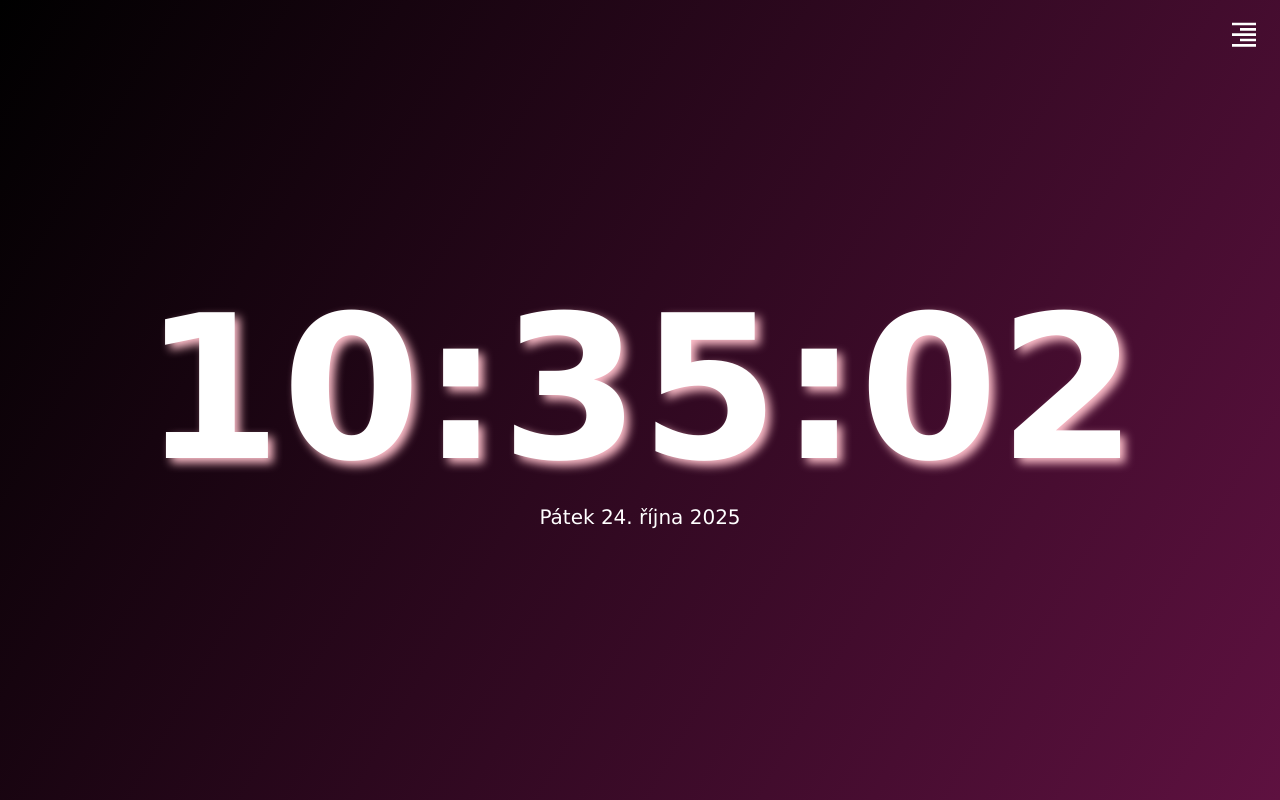
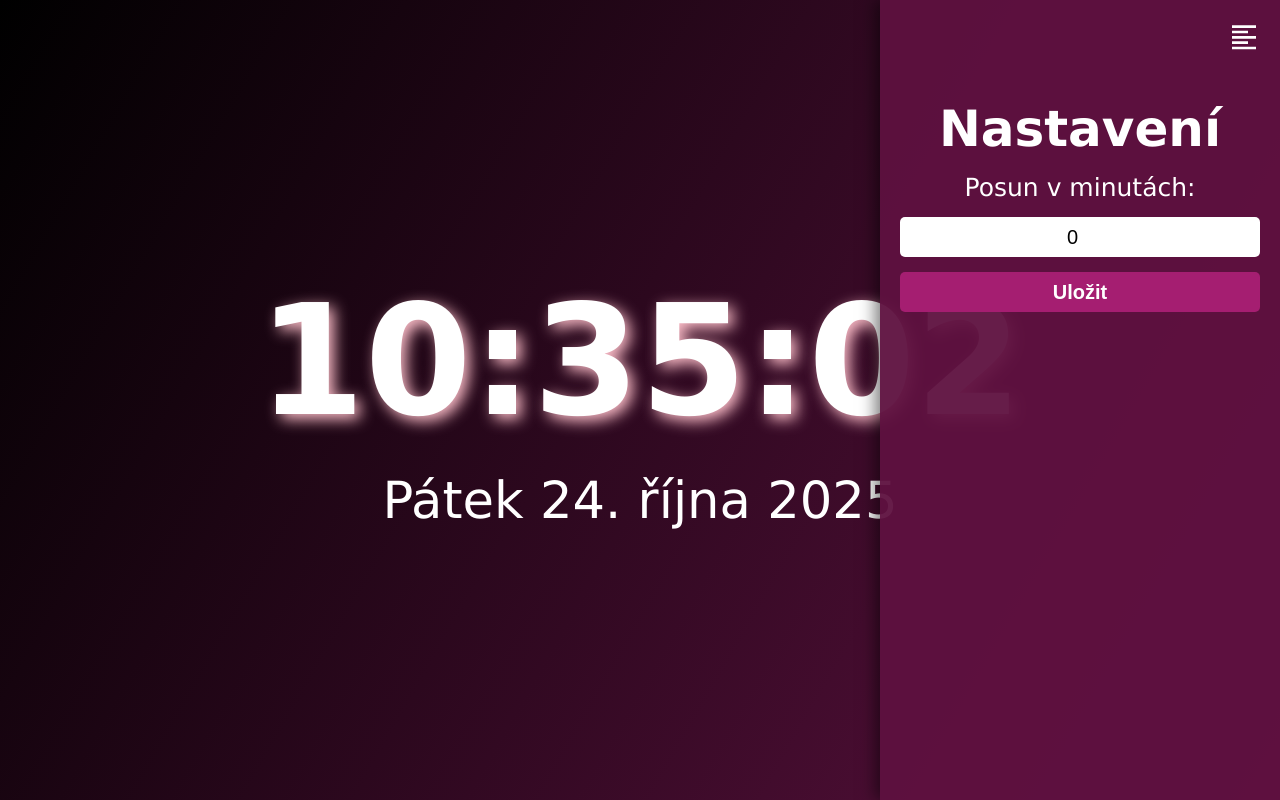
Before and after one commit to Simcaa007/groupwork, a plain HTML site: page GroupWork_Clock-main/index.html in a window 1280 px wide. Both pictures are taken after a click on the icon 1244 px from the left and 36 px from the top of the page. Drawn offline with Linux system fonts and the light colour scheme.

Commit message:
responzivita a sidebar

```diff
--- a/GroupWork_Clock-main/index.html
+++ b/GroupWork_Clock-main/index.html
@@ -1,28 +1,33 @@
 <!DOCTYPE html>
-<html lang="en">
+<html lang="cs">
+
 <head>
     <meta charset="UTF-8">
     <meta name="viewport" content="width=device-width, initial-scale=1.0">
-    <title>Clock</title>
-
+    <title>Digitální hodiny</title>
     <link rel="stylesheet" href="styles.css">
 </head>
+
 <body>
 
-    <svg id="ikona-nastaveni" xmlns="http://www.w3.org/2000/svg" width="32" height="32" viewBox="0 0 24 24" fill="white">
-        <path d="M3 4h18v2H3zm0 4h12v2H3zm0 4h18v2H3zm0 4h12v2H3zm0 4h18v2H3z"/>
+    <svg id="ikona-nastaveni" xmlns="http://www.w3.org/2000/svg" width="32" height="32" viewBox="0 0 24 24"
+        fill="white">
+        <path d="M3 4h18v2H3zm0 4h12v2H3zm0 4h18v2H3zm0 4h12v2H3zm0 4h18v2H3z" />
     </svg>
 
+    <h1><span id="hodiny">00:00:00</span></h1>
+    <p id="datum">Loading...</p>
 
-    <h1><span id="hodiny"></span></h1>
-    <p id="datum"></p>
+    <div class="sidebar">
+        <h2>Nastavení</h2>
+        <label for="posun">Posun v minutách:</label>
+        <input type="number" id="posun" value="0">
+        <button id="ulozit">Uložit</button>
+    </div>
 
-    <div class="overlay"></div>
+    <div id="alert"></div>
 
-
+    <script src="script.js"></script>
 </body>
 
-<script src="script.js">
-</script>
-
 </html>
--- a/GroupWork_Clock-main/script.js
+++ b/GroupWork_Clock-main/script.js
@@ -1,73 +1,55 @@
-function hodiny(){
-    const datum = new Date();
-    const h = datum.getHours().toString().padStart(2, '0');
-    const m = datum.getMinutes().toString().padStart(2, '0');
-    const s = datum.getSeconds().toString().padStart(2, '0');
+function hodiny() {
+    const datumObj = new Date();
+    const posun = parseInt(localStorage.getItem("posun")) || 0;
+    datumObj.setMinutes(datumObj.getMinutes() + posun);
 
-    document.getElementById("hodiny").innerHTML =  h  + ":" + m + ":" + s ;
+    const h = datumObj.getHours().toString().padStart(2, '0');
+    const m = datumObj.getMinutes().toString().padStart(2, '0');
+    const s = datumObj.getSeconds().toString().padStart(2, '0');
+
+    document.getElementById("hodiny").innerHTML = `${h}:${m}:${s}`;
 }
 
 hodiny();
 setInterval(hodiny, 1000);
-
-
-function datum(){
-    const datum = new Date();
-    const d = datum.getDay();
-
-    var denCisla = datum.getDate();
-    var mesic = datum.getMonth() + 1;
-    var rok = datum.getFullYear();
-
-    var textDne = "";
-    var textMesice = "";
-
-    switch(d){
-        case 1: textDne = "Pondělí"; break;
-        case 2: textDne = "Úterý"; break;
-        case 3: textDne = "Středa"; break;
-        case 4: textDne = "Čtvrtek"; break;
-        case 5: textDne = "Pátek"; break;
-        case 6: textDne = "Sobota"; break;
-        case 7: textDne = "Neděle"; break;
-    }
-
-    switch (mesic){
-        case 1: textMesice = "ledna"; break;
-        case 2: textMesice = "února"; break;
-        case 3: textMesice = "března"; break;
-        case 4: textMesice = "dubna"; break;
-        case 5: textMesice = "května"; break;
-        case 6: textMesice = "června"; break;
-        case 7: textMesice = "července"; break;
-        case 8: textMesice = "srpna"; break;
-        case 9: textMesice = "zaří"; break;
-        case 10: textMesice = "října"; break;
-        case 11: textMesice = "listopadu"; break;
-        case 12: textMesice = "prosince"; break;
-
-    }
-
-
-    document.getElementById("datum").innerHTML = textDne + " " + denCisla + ". " + textMesice + " " + rok;
+function datum() {
+    const datumObj = new Date();
+    const dny = ["Neděle", "Pondělí", "Úterý", "Středa", "Čtvrtek", "Pátek", "Sobota"];
+    const mesice = ["ledna", "února", "března", "dubna", "května", "června", "července", "srpna", "září", "října", "listopadu", "prosince"];
+    const denCisla = datumObj.getDate();
+    const mesic = datumObj.getMonth();
+    const rok = datumObj.getFullYear();
+    document.getElementById("datum").textContent = `${dny[datumObj.getDay()]} ${denCisla}. ${mesice[mesic]} ${rok}`;
 }
 
 datum();
+setInterval(datum, 60000);
 
+const ikona = document.getElementById("ikona-nastaveni");
+const sidebar = document.querySelector(".sidebar");
+const ulozitBtn = document.getElementById("ulozit");
+const posunInput = document.getElementById("posun");
 
-window.addEventListener("load", () => {
-      const overlay = document.querySelector(".overlay");
-      overlay.style.opacity = "0";
-
-      // Odstranění překryvu po dokončení přechodu
-      setTimeout(() => {
-        overlay.remove();
-      }, 2000);
+ikona.addEventListener("click", () => {
+    sidebar.classList.toggle("active");
 });
 
 
-document.getElementById("ikona-nastaveni").addEventListener("click", () => {
+ulozitBtn.addEventListener("click", () => {
+    const posun = parseInt(posunInput.value) || 0;
+    localStorage.setItem("posun", posun);
+    zobrazAlert(`Nastavení uloženo: ${posun >= 0 ? '+' : ''}${posun} min`);
+});
 
 
+const alertEl = document.getElementById("alert");
 
-});
+function zobrazAlert(text) {
+    alertEl.textContent = text;
+    alertEl.style.display = "block";
+    alertEl.style.opacity = "1";
+    setTimeout(() => {
+        alertEl.style.opacity = "0";
+        setTimeout(() => alertEl.style.display = "none", 500);
+    }, 2500);
+}
--- a/GroupWork_Clock-main/styles.css
+++ b/GroupWork_Clock-main/styles.css
@@ -1,56 +1,115 @@
-*{
+* {
     margin: 0;
     padding: 0;
+    box-sizing: border-box;
 }
 
-html, body {
-    margin: 0;
-    padding: 0;
-    height: 100%;
+body {
+    font-family: Verdana, Geneva, Tahoma, sans-serif;
+    color: white;
+    display: flex;
+    flex-direction: column;
+    justify-content: center;
+    align-items: center;
+    text-align: center;
+    height: 100vh;
+    background: linear-gradient(120deg, #000000, #5e1140);
     overflow: hidden;
 }
 
-.overlay {
+h1 {
+    font-size: 12vw;
+    text-shadow: 5px 5px 15px pink;
+}
+
+
+#datum {
+    font-size: 4vw;
+    margin-top: 20px;
+}
+
+#ikona-nastaveni {
+    position: fixed;
+    top: 20px;
+    right: 20px;
+    cursor: pointer;
+    z-index: 50;
+    transition: transform 0.3s ease;
+}
+
+#ikona-nastaveni:hover {
+    transform: scale(1.2);
+}
+
+.sidebar {
     position: fixed;
     top: 0;
-    left: 0;
-    width: 100%;
+    right: -400px;
+    width: 400px;
     height: 100%;
-    background-color: black;
-    z-index: 100;
-    opacity: 1;
-    transition: opacity 2s ease;
-    pointer-events: none;
+    background-color: rgba(94, 17, 64, 0.95);
+    padding: 30px 20px;
+    display: flex;
+    flex-direction: column;
+    gap: 15px;
+    box-shadow: -5px 0 15px rgba(0, 0, 0, 0.5);
+    transition: right 0.3s ease;
+    z-index: 40;
+
+    h2 {
+        padding-top: 70px;
+        font-size: 50px;
+    }
+
+    label {
+        font-size: 25px;
+    }
+
+    input {
+        font-size: 20px;
+    }
+
 }
 
-body{
-    color: white;
-    font-family:Verdana, Geneva, Tahoma, sans-serif;
-    display: flex;
-    flex-direction: column;
-    justify-content: center;
-    text-align: center;
-    align-items: center;
-
-    height: 100vh;
-    background: linear-gradient(120deg, #000000, #5e1140);
+.sidebar.active {
+    right: 0;
 }
 
-h1{
-    align-items: center;
-    font-size: 200px;
-    text-shadow: 5px 5px 10px pink;
+.sidebar input {
+    padding: 5px;
+    border-radius: 5px;
+    border: none;
+    text-align: center;
+    height: 40px;
 }
 
-#datum{
-
+.sidebar button {
+    padding: 5px 10px;
+    border: none;
+    border-radius: 5px;
+    height: 40px;
+    background-color: #a51e71;
+    color: white;
+    cursor: pointer;
+    font-weight: bold;
     font-size: 20px;
 }
 
-#ikona-nastaveni{
-    position: absolute;
+.sidebar button:hover {
+    background-color: rgb(49, 7, 29);
+}
+
+#alert {
+    position: fixed;
     top: 20px;
-    right: 20px;
-    cursor: pointer;
-    transform: rotate(180deg);
+    left: 50%;
+    transform: translateX(-50%);
+    background-color: #5e1140;
+    color: white;
+    padding: 10px 20px;
+    border-radius: 10px;
+    display: none;
+    opacity: 1;
+    z-index: 60;
+    transition: opacity 0.5s ease;
 }
```
